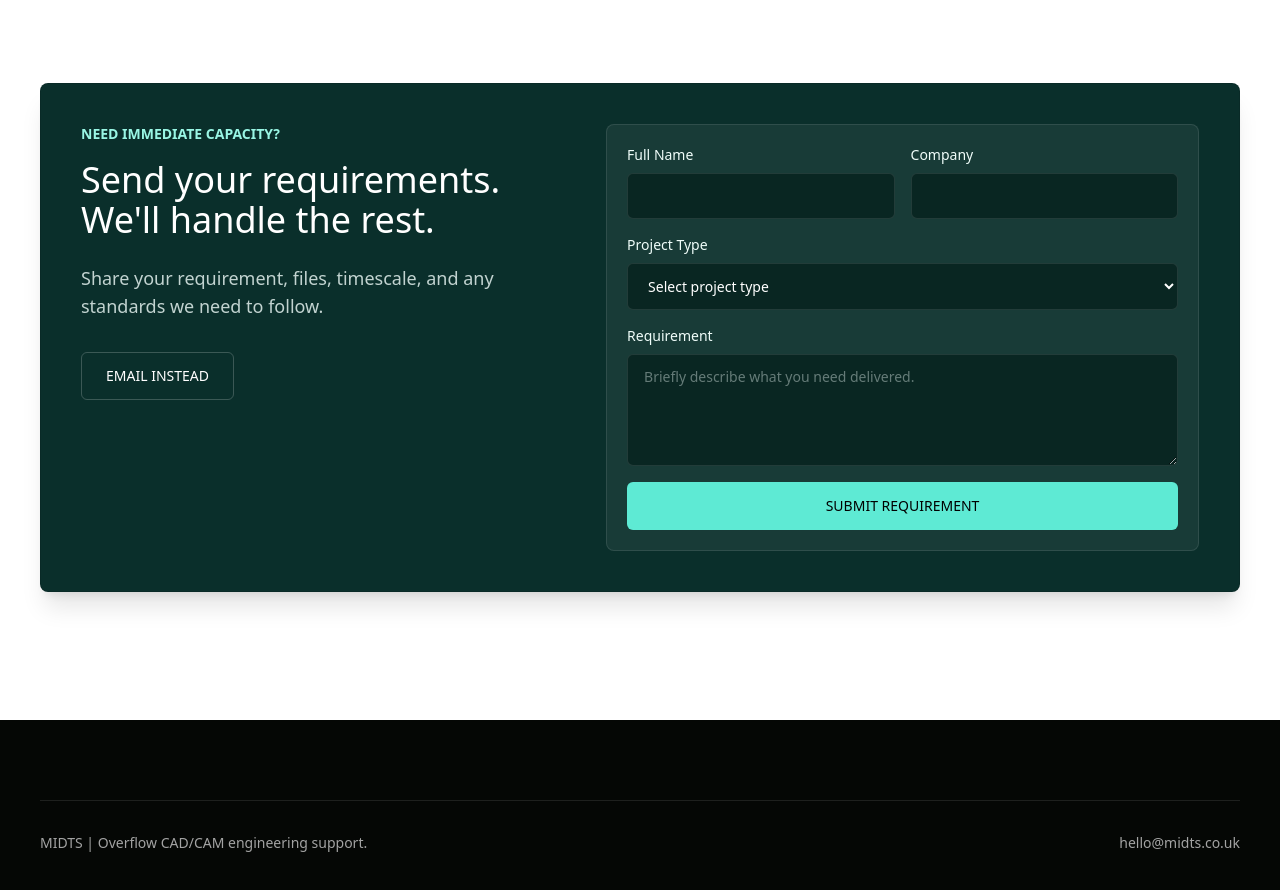
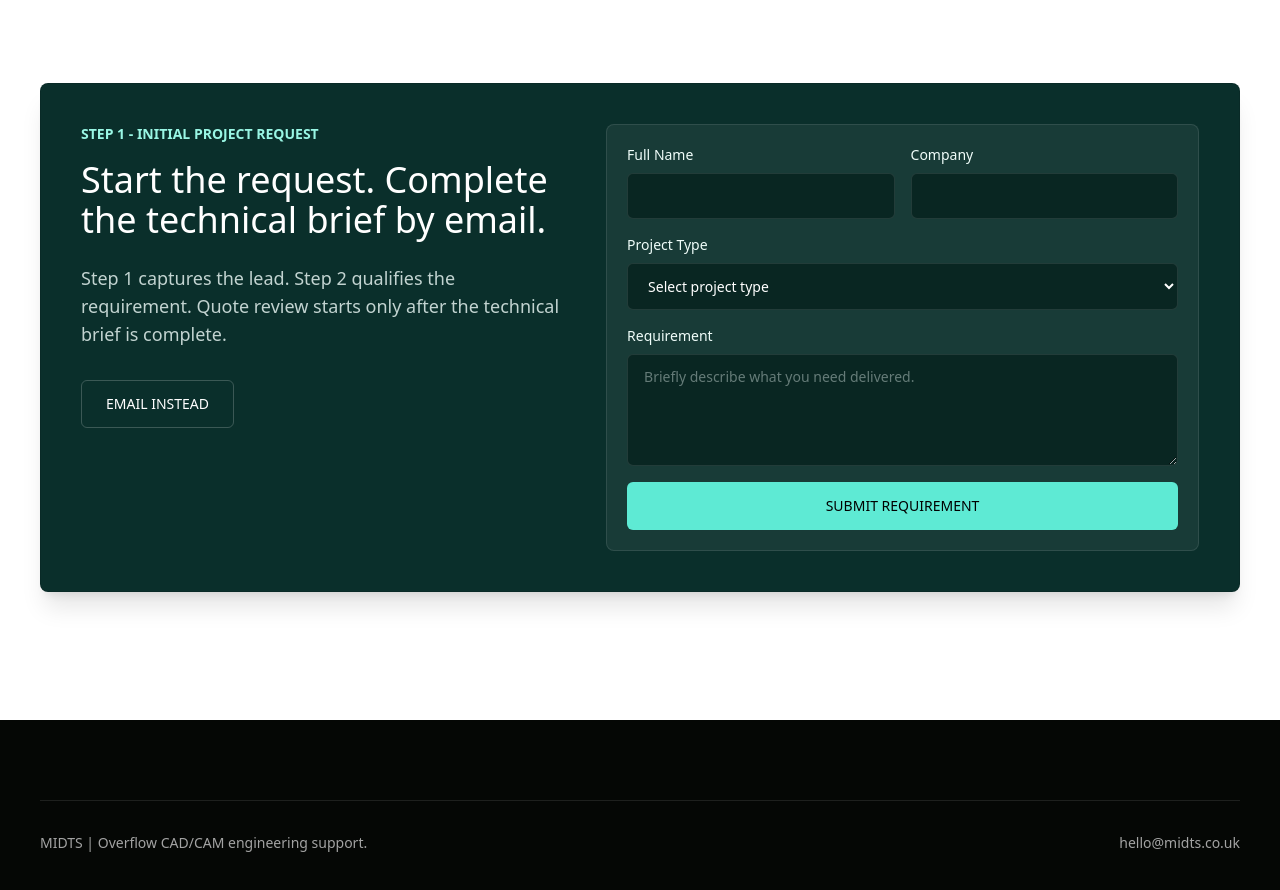
Before and after one commit to zeeshankhanminhas/NEW-MIDTS, a Next.js app: page / in a window 1280 px wide. Shown: the part 3460-4350 px from the top of the page. Built offline with nearby package versions, Linux system fonts and the light colour scheme.

Commit message:
Reframe CTA as Step 1 request

```diff
--- a/components/CTA.tsx
+++ b/components/CTA.tsx
@@ -6,14 +6,14 @@ export default function CTA() {
       <div className="container_large padding_global">
         <div className="cta_wrapper grid gap-10 rounded-lg border border-black/10 bg-[#0a2f2b] p-8 text-white shadow-xl shadow-black/10 md:grid-cols-[0.9fr_1.1fr] md:p-10">
           <div className="cta_content">
-            <p className="text_eyebrow mb-4 text-sm font-semibold uppercase text-teal-200">Need immediate capacity?</p>
+            <p className="text_eyebrow mb-4 text-sm font-semibold uppercase text-teal-200">Step 1 - Initial Project Request</p>
             <h2 className="heading_section max-w-3xl text-3xl font-medium leading-tight md:text-4xl">
-              Send your requirements. We&apos;ll handle the rest.
+              Start the request. Complete the technical brief by email.
             </h2>
             <p className="text_body mt-6 max-w-2xl text-base text-teal-50/80 md:text-lg">
-              Share your requirement, files, timescale, and any standards we need to follow.
+              Step 1 captures the lead. Step 2 qualifies the requirement. Quote review starts only after the technical brief is complete.
             </p>
-            <a className="button_secondary mt-8 inline-flex min-h-12 items-center justify-center rounded-md border border-white/20 px-6 py-3 text-sm font-medium uppercase text-white transition hover:border-white/50" href="mailto:hello@midts.co.uk?subject=MIDTS%20requirement">
+            <a className="button_secondary mt-8 inline-flex min-h-12 items-center justify-center rounded-md border border-white/20 px-6 py-3 text-sm font-medium uppercase text-white transition hover:border-white/50" href="mailto:hello@midts.co.uk?subject=MIDTS%20initial%20request">
               Email instead
             </a>
           </div>
```
